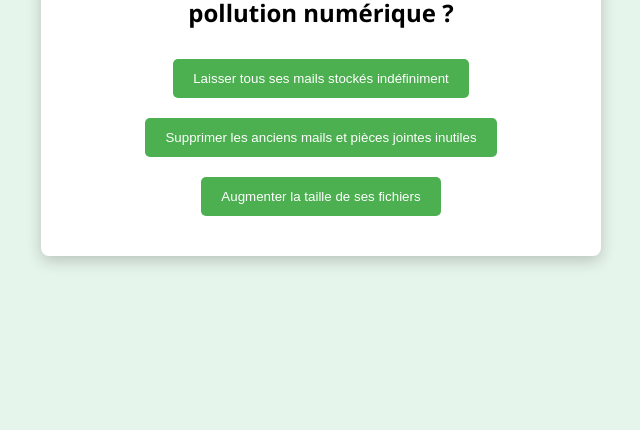
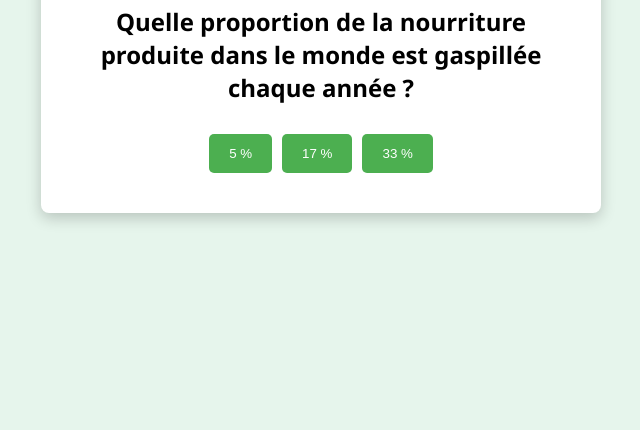
Before and after one commit to Florian-Huyghe/Quiz-IA-for-good, a plain HTML site: page index.html in a window 1280 px wide. Shown: the part 370-800 px from the top of the page, without its empty margins (319-959 px from the left). Drawn offline with Linux system fonts and the light colour scheme.

Commit message:
remplacement des questions

```diff
--- a/index.html
+++ b/index.html
@@ -2,17 +2,18 @@
 <html lang="fr">
 <head>
   <meta charset="UTF-8">
-  <title>Quiz Écologie Numérique</title>
+  <title>Quiz Gaspillage Alimentaire</title>
   <link rel="stylesheet" href="styles/styles.css">
 </head>
 <body>
   <div class="quiz-container">
-    <h1>🌱 Quiz : Réduis ton impact numérique !</h1>
+    <h1>🥕 Quiz : Lutte contre le gaspillage alimentaire</h1>
     <div id="question-container"></div>
+    <img id="feedback-image" src="image.jpg" class="hidden" alt="Réponse" />
     <div id="answer-buttons" class="btn-container"></div>
     <button id="next-btn">Suivant</button>
     <div id="score-container" class="hidden">
-      <h2>Ton score : <span id="score"></span>/10</h2>
+      <h2>Ton score : <span id="score"></span></h2>
     </div>
   </div>
 
--- a/scripts/script.js
+++ b/scripts/script.js
@@ -1,82 +1,82 @@
 const questions = [
   {
-    question: "Quel geste simple aide à réduire la pollution numérique ?",
+    question: "Quelle proportion de la nourriture produite dans le monde est gaspillée chaque année ?",
     answers: [
-      { text: "Laisser tous ses mails stockés indéfiniment", correct: false },
-      { text: "Supprimer les anciens mails et pièces jointes inutiles", correct: true },
-      { text: "Augmenter la taille de ses fichiers", correct: false }
+      { text: "5 %", correct: false },
+      { text: "17 %", correct: false },
+      { text: "33 %", correct: true }
     ]
   },
   {
-    question: "Quelle activité numérique consomme le plus d'énergie ?",
+    question: "Quel est le poste le plus concerné par le gaspillage alimentaire dans les pays développés ?",
     answers: [
-      { text: "Lire un article de blog", correct: false },
-      { text: "Envoyer un SMS", correct: false },
-      { text: "Regarder une vidéo en streaming en 4K", correct: true }
+      { text: "Les supermarchés", correct: false },
+      { text: "Les restaurants", correct: false },
+      { text: "Les foyers", correct: true }
     ]
   },
   {
-    question: "Quelle bonne pratique permet d’économiser de l’énergie sur son ordinateur ?",
+    question: "Quelle est la différence entre la date de péremption et la date de durabilité minimale (DDM) ?",
     answers: [
-      { text: "Fermer les onglets inutiles", correct: true },
-      { text: "Mettre des vidéos en fond en boucle", correct: false },
-      { text: "Utiliser un économiseur d’écran animé", correct: false }
+      { text: "Aucune, elles signifient la même chose", correct: false },
+      { text: "La DDM signifie que le produit est toujours consommable après la date", correct: true },
+      { text: "La date de péremption est moins importante que la DDM", correct: false }
     ]
   },
   {
-    question: "Quel moteur de recherche plante des arbres pour chaque recherche effectuée ?",
+    question: "Quel aliment est souvent gaspillé à tort, bien qu'encore consommable après sa DDM ?",
     answers: [
-      { text: "Qwant", correct: false },
-      { text: "Ecosia", correct: true },
-      { text: "Bing", correct: false }
+      { text: "Le yaourt", correct: true },
+      { text: "Le poisson", correct: false },
+      { text: "La viande hachée", correct: false }
     ]
   },
   {
-    question: "Quel appareil numérique a l’empreinte carbone la plus élevée à la fabrication ?",
+    question: "Que faire avec des fruits trop mûrs ?",
     answers: [
-      { text: "Une souris", correct: false },
-      { text: "Un smartphone", correct: false },
-      { text: "Un ordinateur portable", correct: true }
+      { text: "Les jeter", correct: false },
+      { text: "Les transformer en compote ou smoothie", correct: true },
+      { text: "Les congeler directement sans traitement", correct: false }
     ]
   },
   {
-    question: "Quelle est la meilleure façon de stocker ses fichiers de manière écologique ?",
+    question: "Quelle astuce permet de réduire le gaspillage alimentaire ?",
     answers: [
-      { text: "Les dupliquer dans plusieurs clouds", correct: false },
-      { text: "Les archiver localement et trier régulièrement", correct: true },
-      { text: "Ne jamais rien supprimer", correct: false }
+      { text: "Acheter en vrac", correct: false },
+      { text: "Planifier ses repas", correct: true },
+      { text: "Aller faire ses courses sans liste", correct: false }
     ]
   },
   {
-    question: "Quelle est la conséquence écologique des data centers ?",
+    question: "Quelle appli permet de sauver des invendus alimentaires près de chez soi ?",
     answers: [
-      { text: "Ils émettent du CO₂ à cause de leur refroidissement", correct: true },
-      { text: "Ils produisent de l’eau potable", correct: false },
-      { text: "Ils absorbent les ondes solaires", correct: false }
+      { text: "Too Good To Go", correct: true },
+      { text: "Clean My Fridge", correct: false },
+      { text: "Eat Later", correct: false }
     ]
   },
   {
-    question: "Comment réduire l’impact de l’envoi d’un e-mail ?",
+    question: "Quelle action n’aide pas à limiter le gaspillage ?",
     answers: [
-      { text: "Envoyer les mails à plusieurs destinataires à chaque fois", correct: false },
-      { text: "Joindre systématiquement des pièces jointes lourdes", correct: false },
-      { text: "Éviter les pièces jointes inutiles et alléger le contenu", correct: true }
+      { text: "Vérifier son frigo avant d’acheter", correct: false },
+      { text: "Acheter en gros même sans besoin", correct: true },
+      { text: "Conserver les restes pour le lendemain", correct: false }
     ]
   },
   {
-    question: "Quel comportement est le plus respectueux de l’environnement numérique ?",
+    question: "En moyenne, combien de kilos de nourriture jette un Français chaque année ?",
     answers: [
-      { text: "Garder son appareil plusieurs années", correct: true },
-      { text: "Acheter le dernier modèle tous les ans", correct: false },
-      { text: "Avoir un appareil pour chaque tâche", correct: false }
+      { text: "5 kg", correct: false },
+      { text: "29 kg", correct: true },
+      { text: "52 kg", correct: false }
     ]
   },
   {
-    question: "Quelle IA a le plus d’impact écologique ?",
+    question: "Lequel de ces gestes est le plus efficace pour moins jeter ?",
     answers: [
-      { text: "Une IA utilisée sur un téléphone", correct: false },
-      { text: "Une IA nécessitant un entraînement massif sur des serveurs", correct: true },
-      { text: "Une IA de reconnaissance vocale hors ligne", correct: false }
+      { text: "Trier les déchets", correct: false },
+      { text: "Mieux conserver les aliments", correct: true },
+      { text: "Utiliser des sacs en tissu", correct: false }
     ]
   }
 ];
@@ -86,6 +86,7 @@ const answerButtons = document.getElementById("answer-buttons");
 const nextButton = document.getElementById("next-btn");
 const scoreContainer = document.getElementById("score-container");
 const scoreSpan = document.getElementById("score");
+const questionImage = document.getElementById("question-image");
 
 let currentQuestionIndex = 0;
 let score = 0;
@@ -114,17 +115,28 @@ function showQuestion() {
     button.addEventListener("click", selectAnswer);
     answerButtons.appendChild(button);
   });
+
+  const imageIndex = (currentQuestionIndex + 1).toString().padStart(2, '0');
+  questionImage.src = `images/image${imageIndex}.jpg`;
+  questionImage.classList.remove("hidden");
 }
 
 function resetState() {
   nextButton.classList.add("hidden");
   answerButtons.innerHTML = "";
+
+  // Masquer l'image
+  const feedbackImg = document.getElementById("feedback-image");
+  feedbackImg.classList.add("hidden");
 }
+
 
 function selectAnswer(e) {
   const selectedBtn = e.target;
   const correct = selectedBtn.dataset.correct === "true";
   if (correct) score++;
+
+  // Affichage des couleurs
   Array.from(answerButtons.children).forEach(button => {
     if (button.dataset.correct === "true") {
       button.style.backgroundColor = "#66bb6a";
@@ -133,8 +145,14 @@ function selectAnswer(e) {
     }
     button.disabled = true;
   });
+
+  // Affiche l'image
+  const feedbackImg = document.getElementById("feedback-image");
+  feedbackImg.classList.remove("hidden");
+
   nextButton.classList.remove("hidden");
 }
+
 
 nextButton.addEventListener("click", () => {
   currentQuestionIndex++;
@@ -150,7 +168,7 @@ function showScore() {
   answerButtons.innerHTML = "";
   nextButton.classList.add("hidden");
   scoreContainer.classList.remove("hidden");
-  scoreSpan.innerText = score;
+  scoreSpan.innerText = `${score} / 10`;
 }
 
 startQuiz();
--- a/styles/styles.css
+++ b/styles/styles.css
@@ -43,3 +43,20 @@ button:hover {
 .hidden {
   display: none;
 }
+
+.question-img {
+  width: 100%;
+  max-width: 400px;
+  border-radius: 8px;
+  margin-top: 20px;
+  display: block;
+}
+#feedback-image {
+  width: 100%;
+  max-width: 300px;
+  margin-top: 20px;
+}
+
+.hidden {
+  display: none;
+}
```
